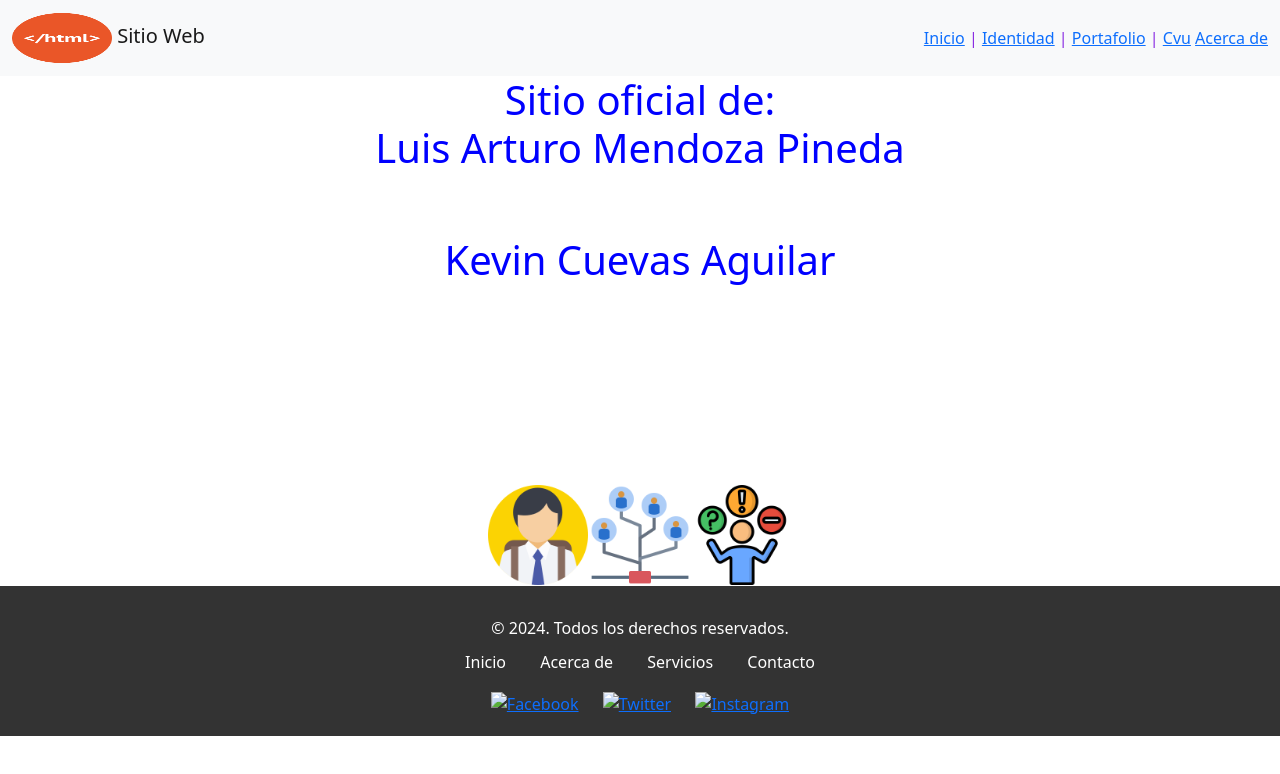
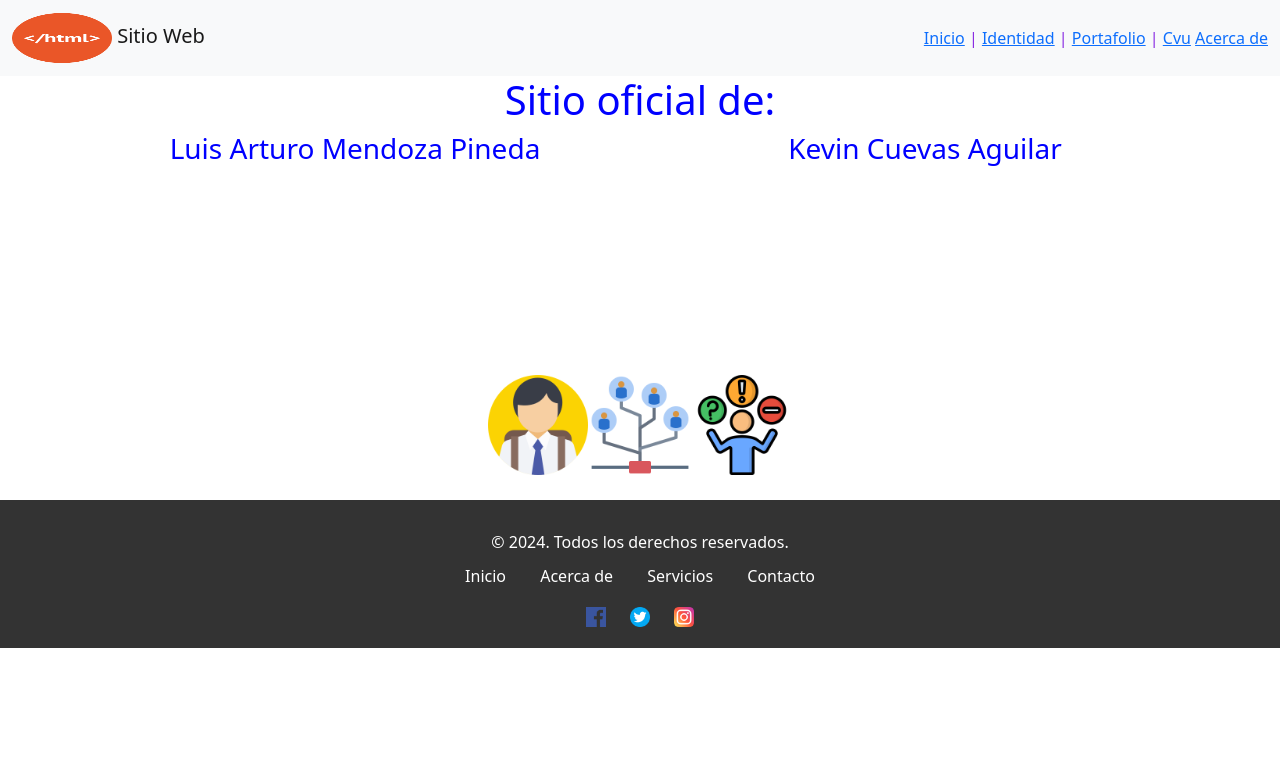
Before and after one commit to MaxWar2101/breakdance, a plain HTML site: page index.html in a window 1280 px wide. Drawn offline with nearby package versions, Linux system fonts and the light colour scheme.

Commit message:
Modificaciones generales y añadi imagenes para el footer

```diff
--- a/index.html
+++ b/index.html
@@ -6,14 +6,15 @@
   <meta name="viewport" content="width=device-width, initial-scale=1.0">
   <title>Sitio oficial</title>
   <link rel="stylesheet" type="text/css" href="css/style.css">
-    <link href="https://cdn.jsdelivr.net/npm/bootstrap@5.0.2/dist/css/bootstrap.min.css" rel="stylesheet" integrity="sha384-EVSTQN3/azprG1Anm3QDgpJLIm9Nao0Yz1ztcQTwFspd3yD65VohhpuuCOmLASjC" crossorigin="anonymous">
+  <link href="https://cdn.jsdelivr.net/npm/bootstrap@5.0.2/dist/css/bootstrap.min.css" rel="stylesheet"
+    integrity="sha384-EVSTQN3/azprG1Anm3QDgpJLIm9Nao0Yz1ztcQTwFspd3yD65VohhpuuCOmLASjC" crossorigin="anonymous">
 </head>
 
 <body>
   <nav class="navbar navbar-light bg-light">
     <div class="container-fluid">
       <a class="navbar-brand" href="#">
-            <img src="img/Icono navbar.png" alt="icono html" width="20" height="50" class="d-inline-block">
+        <img src="img/Icono navbar.png" alt="icono html" width="50" height="50" class="d-inline-block">
         Sitio Web
       </a>
       <div class="menuHorizontal">
@@ -22,16 +23,23 @@
         <a href="portafolio.html">Portafolio</a> |
         <a href="cvu.html">Cvu</a>
         <a href="acerca.html">Acerca de</a>
-
       </div>
     </div>
   </nav>
+  <div class="container">
+
     <div class="titulo">
-        <h1>Sitio oficial de:
-            <p>Luis Arturo Mendoza Pineda</p> <br>
-            <p>Kevin Cuevas Aguilar</p>
-        </h1>
+      <div class="row">
+        <h1>Sitio oficial de:</h1>
+        <div class="col-md-6">
+          <h3>Luis Arturo Mendoza Pineda</h3>
         </div>
+        <div class="col-md-6">
+          <h3>Kevin Cuevas Aguilar</h3>
+        </div>
+      </div>
+    </div>
+
     <div class="content">
       <table class="tablaPrincipal">
         <tr>
@@ -41,7 +49,12 @@
         </tr>
       </table>
     </div>
-    <script src="https://cdn.jsdelivr.net/npm/bootstrap@5.0.2/dist/js/bootstrap.bundle.min.js" integrity="sha384-MrcW6ZMFYlzcLA8Nl+NtUVF0sA7MsXsP1UyJoMp4YLEuNSfAP+JcXn/tWtIaxVXM" crossorigin="anonymous"></script>
+  </div>
+
+  <br>
+  <script src="https://cdn.jsdelivr.net/npm/bootstrap@5.0.2/dist/js/bootstrap.bundle.min.js"
+    integrity="sha384-MrcW6ZMFYlzcLA8Nl+NtUVF0sA7MsXsP1UyJoMp4YLEuNSfAP+JcXn/tWtIaxVXM"
+    crossorigin="anonymous"></script>
 </body>
 
 <footer>
@@ -56,12 +69,11 @@
       </ul>
     </nav>
     <div class="social-media">
-        <a href="#"><img src="facebook-icon.png" alt="Facebook"></a>
-        <a href="#"><img src="twitter-icon.png" alt="Twitter"></a>
-        <a href="#"><img src="instagram-icon.png" alt="Instagram"></a>
+      <a href="#"><img src="img/facebook.png" alt="Facebook"></a>
+      <a href="#"><img src="img/twitter.png" alt="Twitter"></a>
+      <a href="#"><img src="img/instagram.png" alt="Instagram"></a>
     </div>
   </div>
 </footer>
 
-
 </html>
```
Also changed, not shown: img/facebook.png (added), img/instagram.png (added), img/twitter.png (added). Lines whose indentation alone changed are shown as unchanged.
